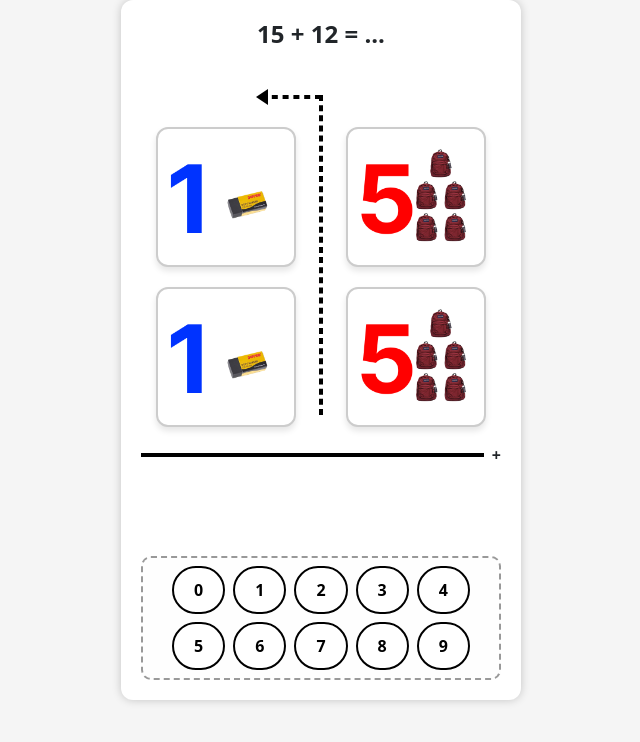
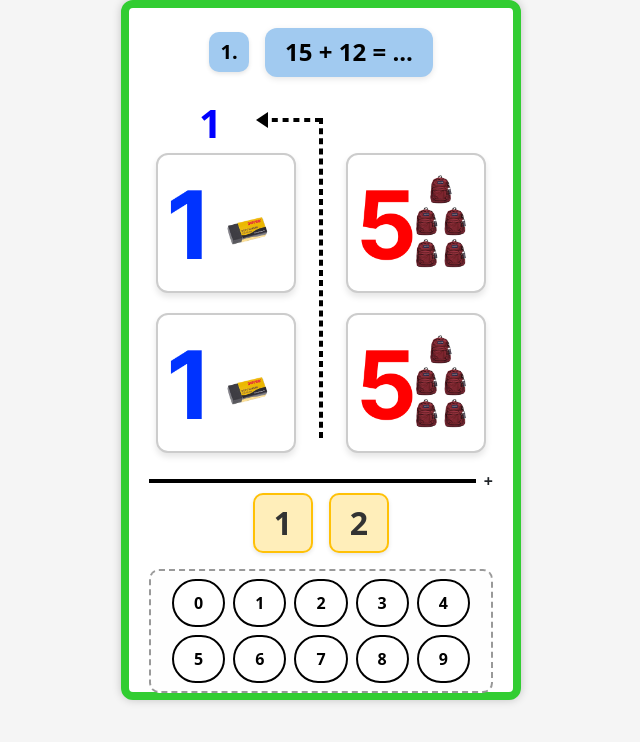
Before and after one commit to fahrurozi/penjumlahan-susun, a Django app: template template/soal.html in a window 1280 px wide. Shown: the top 742 px of the page, without its empty margins (319-959 px from the left). Run offline with Django 4.2, Linux system fonts and the light colour scheme; the template is opened without the code that fills it, so the values that code supplies are empty.

Commit message:
add template

```diff
--- a/template/soal.html
+++ b/template/soal.html
@@ -33,7 +33,6 @@
       align-items: center;
       gap: 20px 50px;
       flex-wrap: wrap;
-      margin-top: 20px;
       position: relative; /* penting! untuk jadi acuan posisi panah */
     }
 
@@ -47,10 +46,16 @@
       box-shadow: 0 4px 6px rgba(0, 0, 0, 0.1);
     }
 
-    h1 {
+    .judul {
       font-size: 24px;
       font-weight: bold;
       margin-bottom: 10px;
+      padding: 10px 20px;
+      background-color: #a1caf0; /* Warna biru muda */
+      border-radius: 12px;
+      box-shadow: 0 2px 6px rgba(0, 0, 0, 0.1);
+      color: #000;
+      text-align: center;
     }
 
     .answer-group {
@@ -65,7 +70,7 @@
     /* === Panah ke atas lalu belok ke kiri === */
     .arrow-container {
       position: absolute;
-      top:95px;
+      top: 110px;
       left: 50%;
       transform: translateX(-50%);
       width: 120px;
@@ -104,14 +109,56 @@
       border-right: 12px solid rgb(0, 0, 0);
     }
 
+
+    .teks-diatas {
+      align-self: flex-start;
+      margin-left: 50px; /* Atur posisi dari kiri */
+      font-weight: bold;
+      font-size: 40px;
+      margin-bottom: 0px;
+      color: blue;
+    }
+
+    .nomor-soal {
+      width: 40px;
+      height: 40px;
+      background-color: #a1caf0;
+      color: #000;
+      border-radius: 10px;
+      font-weight: bold;
+      font-size: 20px;
+      display: flex;
+      align-items: center;
+      justify-content: center;
+      box-shadow: 0 2px 4px rgba(0,0,0,0.1);
+    }
+
+    .jawaban-box {
+      width: 60px;
+      height: 60px;
+      background-color: #ffeeba;
+      border: 2px solid #ffc107;
+      border-radius: 10px;
+      font-size: 32px;
+      font-weight: bold;
+      color: #333;
+      display: flex;
+      justify-content: center;
+      align-items: center;
+      box-shadow: 0 2px 4px rgba(0,0,0,0.1);
+    }
+
   </style>
 </head>
 <body>
-  <div class="container container-soal">
+  <div class="container container-soal"  style=" border: 8px solid limegreen;">
 
-    <h1>15 + 12 = ...</h1>
-    <br><br>
+    <div class="d-flex align-items-center mb-3">
+      <div class="nomor-soal">1.</div>
+      <h1 class="judul ms-3 mb-0">15 + 12 = ...</h1>
+    </div>
 
+    <p class="teks-diatas">1</h1>
     <div class="kotak-container">
       <img src="img/1-blue.png" class="kotak" alt="Gambar 1" />
       <img src="img/5-red.png" class="kotak" alt="Gambar 2" />
@@ -126,9 +173,14 @@
       <div class="arrow-head"></div>
     </div>
 
-    <div class="d-flex align-items-center justify-content-between w-100 my-3">
+    <div class="d-flex align-items-center justify-content-between w-100 my-3 mb-0">
       <hr class="flex-grow-1 m-0 bg-black opacity-100" style="height: 4px; border: none;" />
       <span class="ms-2 fw-bold">+</span>
+    </div>
+
+    <div class="d-flex justify-content-center gap-3 mb-3">
+      <div class="jawaban-box">1</div>
+      <div class="jawaban-box">2</div>
     </div>
 
     <div class="answer-group mt-auto p-2">
--- a/template/tujuan.html
+++ b/template/tujuan.html
@@ -34,6 +34,7 @@
         flex-direction: column;
         margin-top: 20px;
         flex-grow: 1;
+        gap: 30px;
     }
 
 
```
